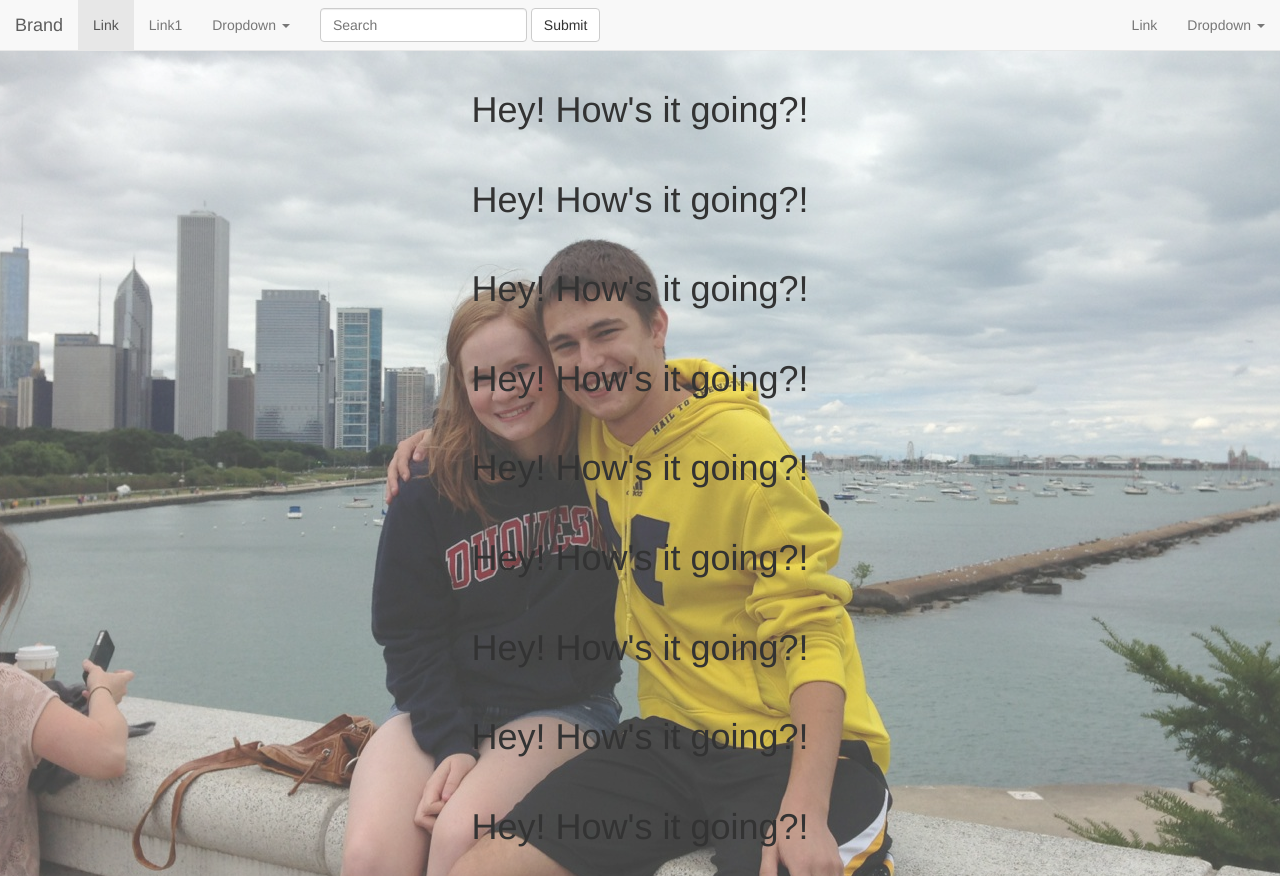
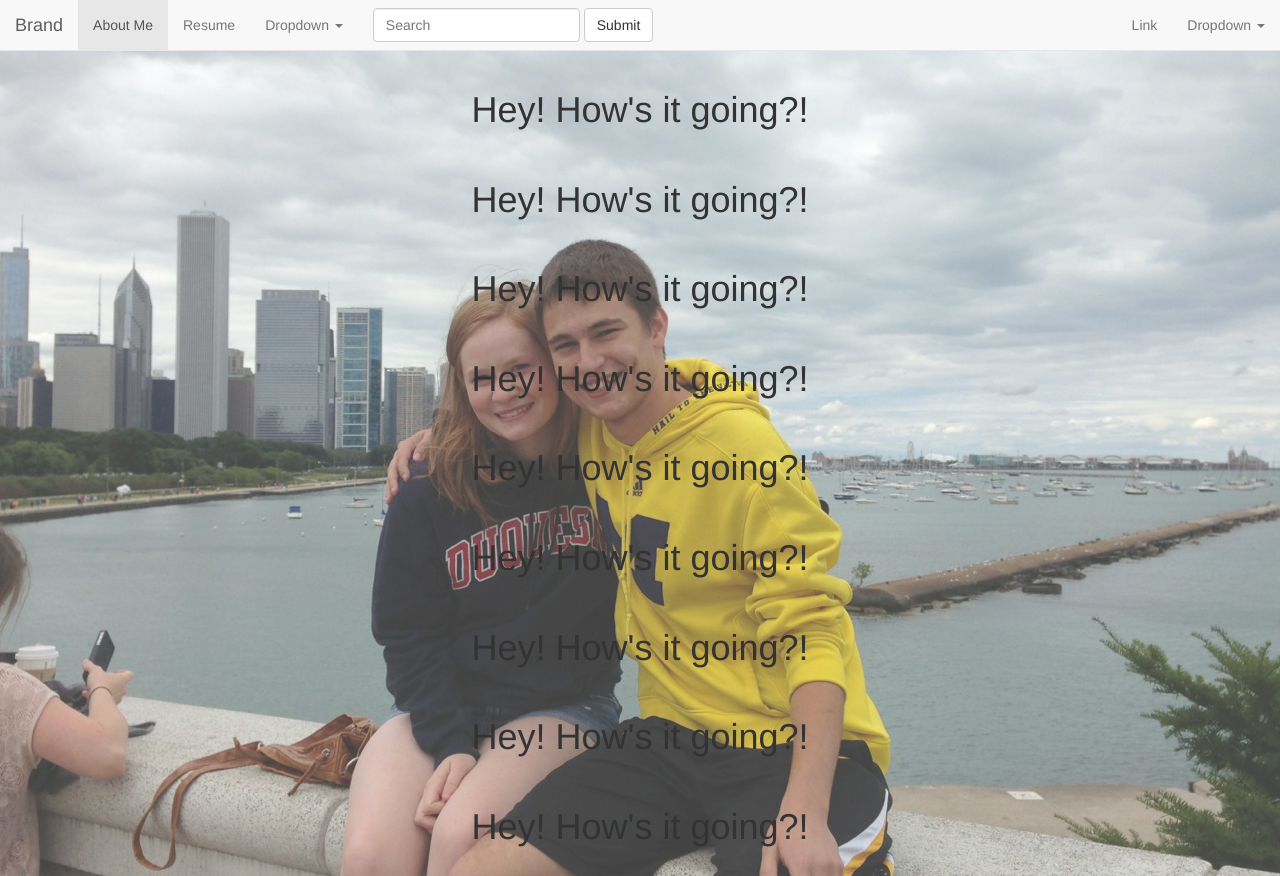
Before and after one commit to alancast/alancast.github.io, a PHP site: page / in a window 1280 px wide. Run offline with PHP 8.4, Linux system fonts and the light colour scheme; some libraries are stand-ins or nearby versions.

Commit message:
testing out links

```diff
--- a/index.php
+++ b/index.php
@@ -25,9 +25,9 @@
             <!-- Collect the nav links, forms, and other content for toggling -->
             <div class="collapse navbar-collapse" id="bs-example-navbar-collapse-1">
                 <ul class="nav navbar-nav">
-                    <li class="active"><a href="#">Link</a>
+                    <li class="active"><a href="/AboutMe">About Me</a>
                     </li>
-                    <li><a href="#">Link1</a>
+                    <li><a href="/Resume">Resume</a>
                     </li>
                     <li class="dropdown">
                         <a href="#" class="dropdown-toggle" data-toggle="dropdown">Dropdown <span class="caret"></span></a>
```
